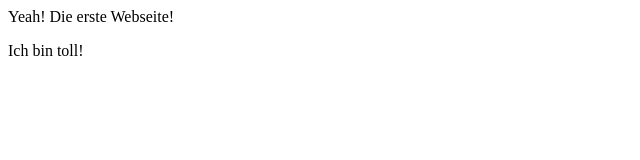
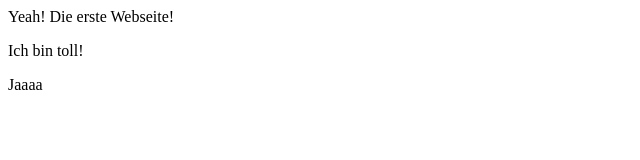
Before and after one commit to lena1511/it1-ws2324-vorlesung, a plain HTML site: page index.html in a window 1280 px wide. Shown: the full height of the page, 0-640 px from the left. Drawn offline with Linux system fonts and the light colour scheme.

Commit message:
Update index.html

```diff
--- a/index.html
+++ b/index.html
@@ -6,5 +6,6 @@
 	<body>
 			<hi>Yeah! Die erste Webseite!</hi>
 			<p>Ich bin toll!</p>
+			<p>Jaaaa</p>
 	</body>
 </html>
```
